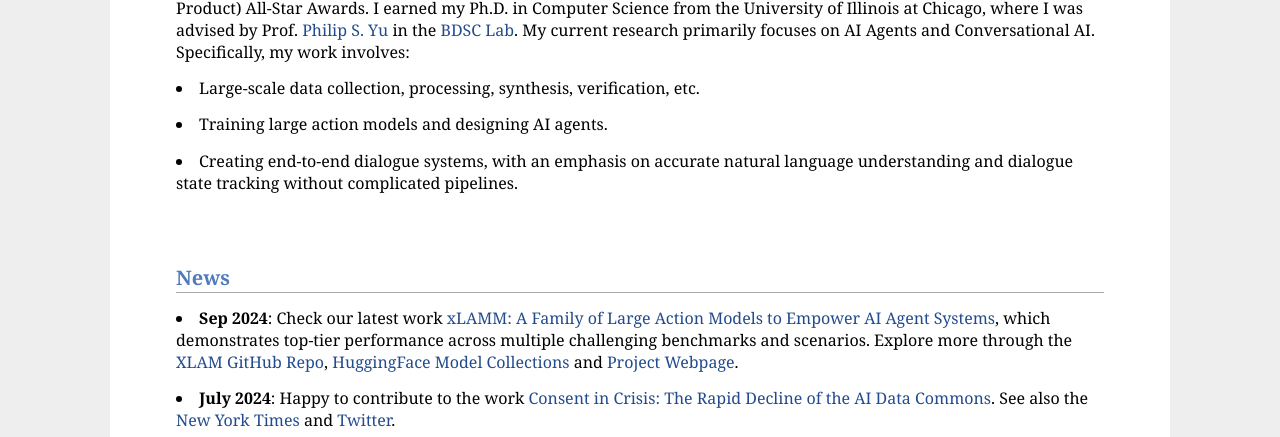
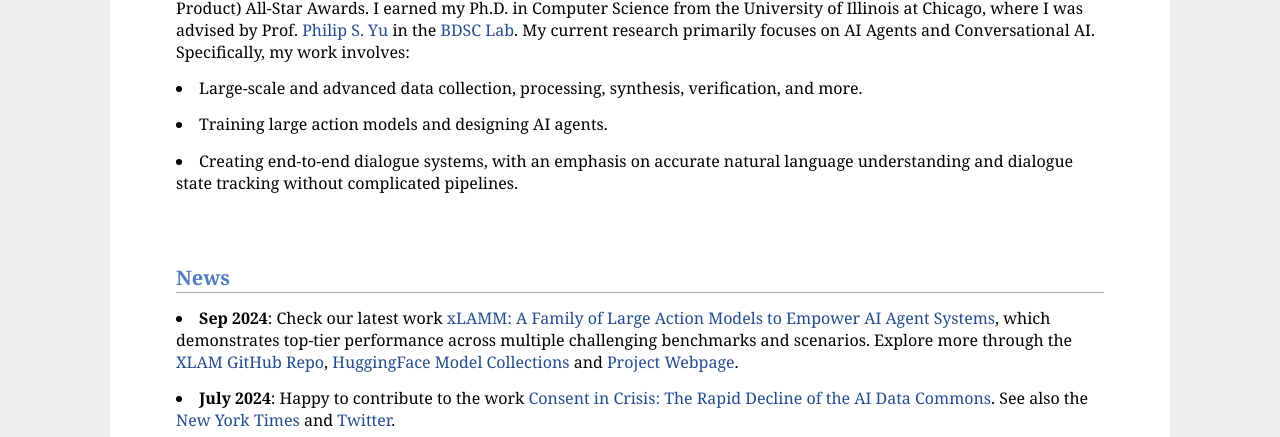
Before and after one commit to jianguoz/jianguoz.github.io, a plain HTML site: page index.html in a window 1280 px wide. Shown: the part 363-800 px from the top of the page. Drawn offline with Linux system fonts and the light colour scheme; a web font is replaced by a local one.

Commit message:
Update index.html

```diff
--- a/index.html
+++ b/index.html
@@ -66,7 +66,7 @@
 <!--  <h2>Biography <!--[<a href="./Jianguo Zhang_files/files/Jianguo_Zhang.pdf" target="_blank">Resume</a>]--></h2>
 
 I am a Senior Research Scientist at <a href="https://www.salesforceairesearch.com/">Salesforce AI Research</a> and a recipient of the 2024 Annual T&P (Technology and Product) All-Star Awards. I earned my Ph.D. in Computer Science from the University of Illinois at Chicago, where I was advised by Prof. <a href="https://scholar.google.com/citations?user=D0lL1r0AAAAJ&hl=en">Philip S. Yu</a> in the <a href="https://bdsc-uic.github.io/index.html">BDSC Lab</a>. My current research primarily focuses on AI Agents and Conversational AI. Specifically, my work involves:
-<li>  Large-scale data collection, processing, synthesis, verification, etc.</li>
+<li>  Large-scale and advanced data collection, processing, synthesis, verification, and more.</li>
 <li> Training large action models and designing AI agents.</li>
 <li> Creating end-to-end dialogue systems, with an emphasis on accurate natural language understanding and dialogue state tracking without complicated pipelines.</li>
 
```
